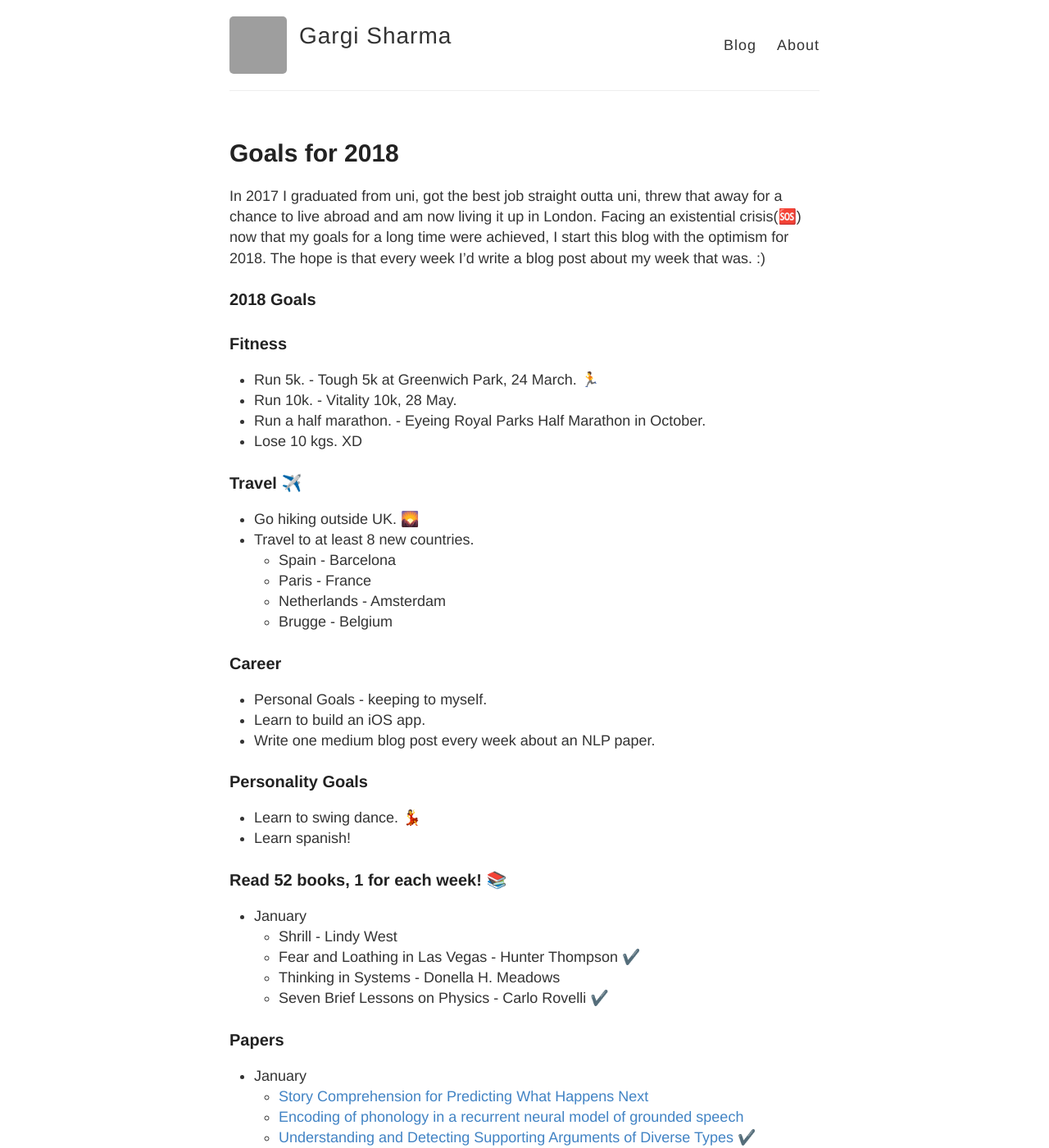
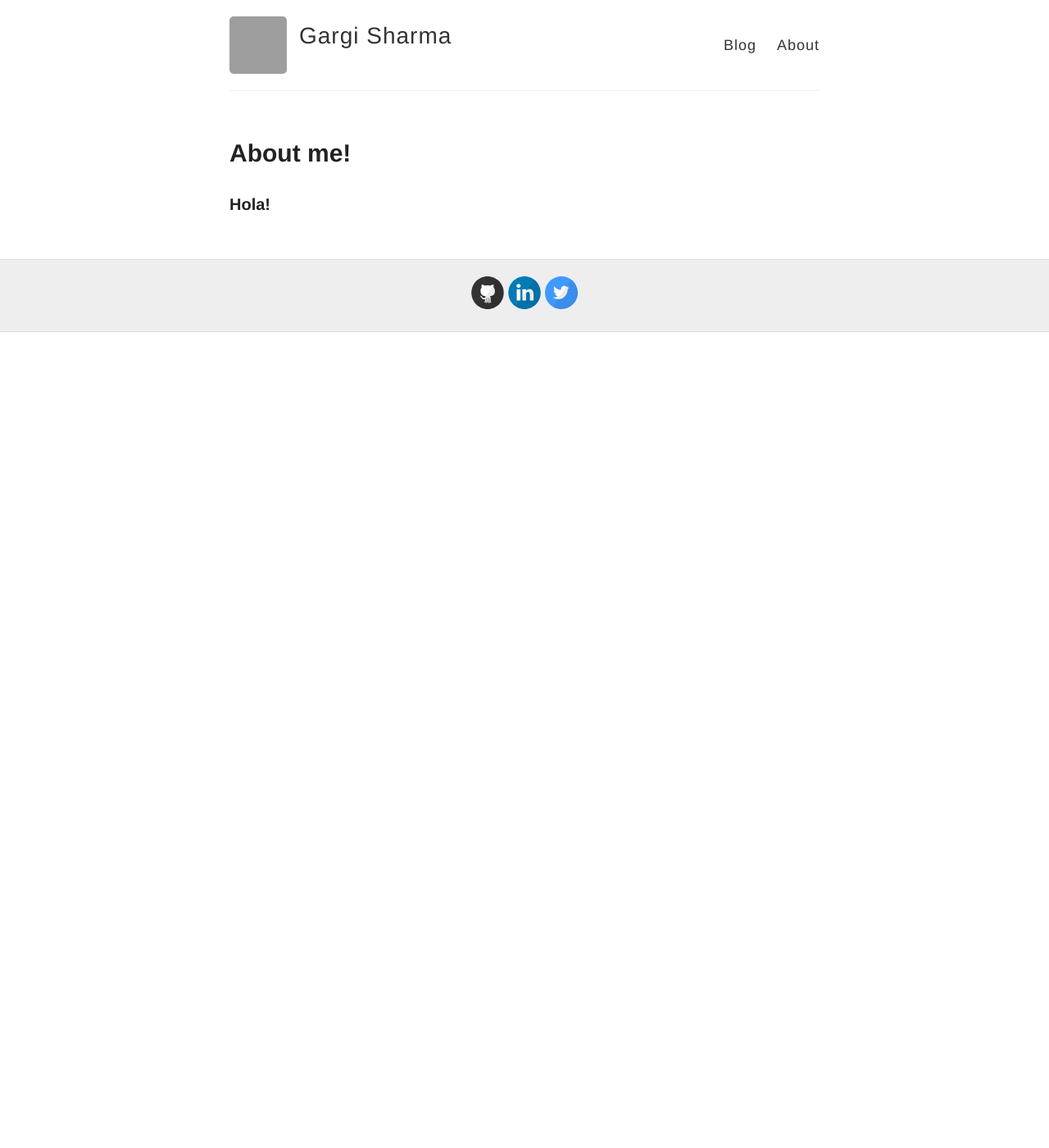
Before and after one commit to gs0510/gs0510.github.io, a Jekyll site: the page built from about.md, in a window 1280 px wide and 1400 px high. Shown: the whole window at 82% size. Built offline with Jekyll 4.4.1, drawn with Linux system fonts in a browser that asks for light colours; emoji names are drawn with the system emoji font; some of the changed text lies outside the part shown; grey boxes are pictures that could not be loaded.

Commit message:
Most basic

```diff
--- a/_config.yml
+++ b/_config.yml
@@ -21,12 +21,12 @@ footer-links:
   email:
   facebook:
   flickr:
-  github: https://github.com/gs0510
+  github: gs0510
   instagram:
-  linkedin: https://www.linkedin.com/in/gargis5/
+  linkedin: gargis5
   pinterest:
   rss: # just type anything here for a working RSS icon
-  twitter: https://twitter.com/gawwrgi
+  twitter: gawwrgi
   stackoverflow: # your stackoverflow profile, e.g. "users/50476/bart-kiers"
   youtube: # channel/<your_long_string> or user/<user-name>
   googleplus: # anything in your profile username that comes after plus.google.com/
--- a/about.md
+++ b/about.md
@@ -1,52 +1,7 @@
 ---
 layout: page
-title: Goals for 2018
-permalink: /goals/
+title: About me!
+permalink: /about/
 ---
 
-In 2017 I graduated from uni, got the best job straight outta uni, threw that away for a chance to live abroad and am now living it up in London.
-Facing an existential crisis(:sos:) now that my goals for a long time were achieved, I start this blog with the optimism for 2018.
-The hope is that every week I'd write a blog post about my week that was. :)
-
-### 2018 Goals
-
-### Fitness
-* Run 5k. - Tough 5k at Greenwich Park, 24 March. :runner:
-* Run 10k. - Vitality 10k, 28 May.
-* Run a half marathon. - Eyeing Royal Parks Half Marathon in October.
-* Lose 10 kgs. XD
-
-### Travel :airplane:
-* Go hiking outside UK. :sunrise_over_mountains:
-* Travel to at least 8 new countries.
-	* Spain - Barcelona
-	* Paris - France
-	* Netherlands - Amsterdam
-	* Brugge - Belgium
-
-### Career
-* Personal Goals - keeping to myself.
-* Learn to build an iOS app.
-* Write one medium blog post every week about an NLP paper.
-
-### Personality Goals
-* Learn to swing dance. :dancer:
-* Learn spanish!
-
-### Read 52 books, 1 for each week! :books:
-
-* January
-	* Shrill - Lindy West
-	* Fear and Loathing in Las Vegas - Hunter Thompson :heavy_check_mark:
-	* Thinking in Systems - Donella H. Meadows
-	* Seven Brief Lessons on Physics - Carlo Rovelli :heavy_check_mark:
-
-### Papers
-
-* January
-	* [Story Comprehension for Predicting What Happens Next](http://aclweb.org/anthology/D17-1168)
-	* [Encoding of phonology in a recurrent neural model of grounded speech](https://aclweb.org/anthology/K/K17/K17-1037.pdf)
-	* [Understanding and Detecting Supporting Arguments of Diverse Types](http://www.ccs.neu.edu/home/luwang/papers/ACL2017b.pdf) :heavy_check_mark:
-	* [Abstract Syntax Networks for Code Generation and Semantic Parsing](https://arxiv.org/pdf/1704.07535.pdf)
-
-Will keep on adding to this list as the year progress! :)
+### Hola!
```
